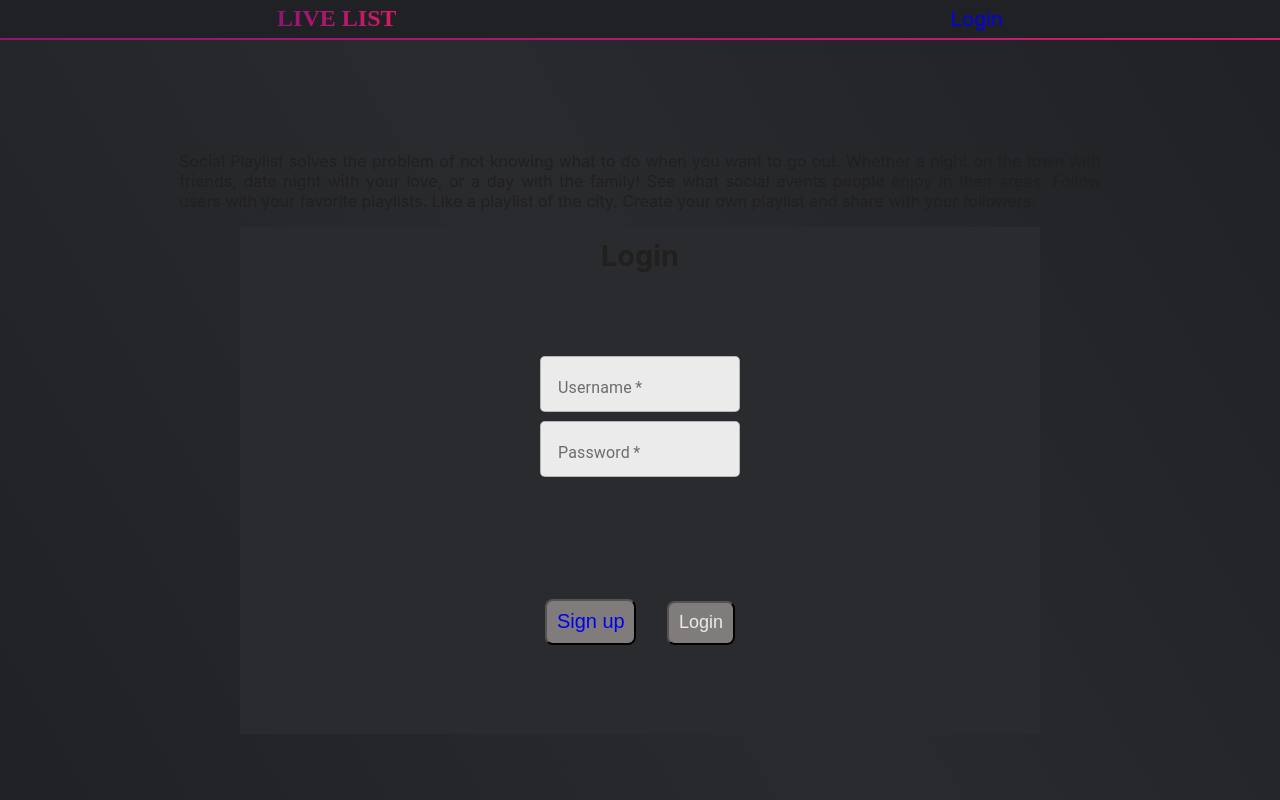
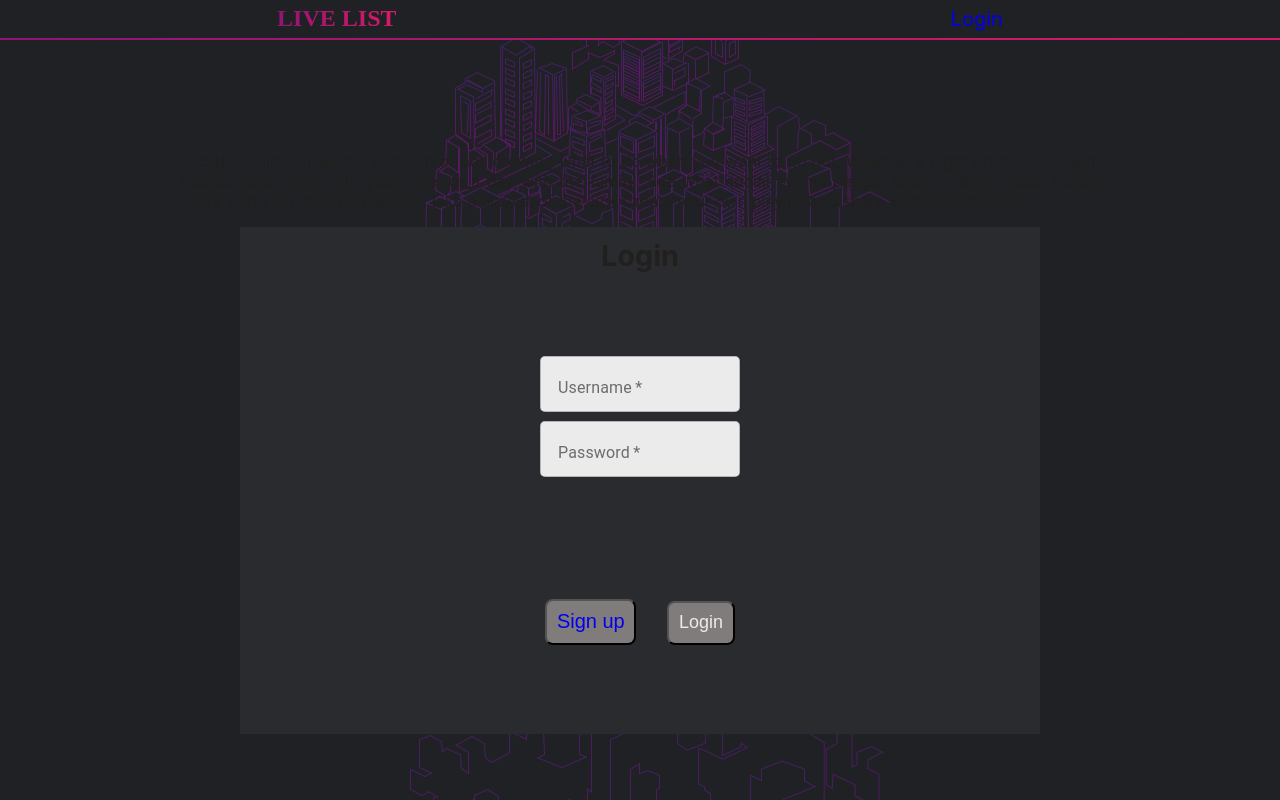
Before and after one commit to zeecelest/livelist-client, a React (Create React App) app: page / in a window 1280 px wide. Built offline with nearby package versions, Linux system fonts and the light colour scheme; no server answers; a web font is replaced by a local one.

Commit message:
added background

```diff
--- a/src/components/App/App.css
+++ b/src/components/App/App.css
@@ -24,7 +24,12 @@
 }
 
 body {
-  background-image: linear-gradient(60deg, var(--grey-3) 0%, var(--grey-2) 50%, var(--grey-3) 100%);
+  background-image: url('/background.png');
+ /* background-color: linear-gradient(60deg, var(--grey-3) 0%, var(--grey-2) 50%, var(--grey-3) 100%); */
+  background-color: var(--grey-3);
+  background-repeat: no-repeat;
+  background-attachment: fixed;
+  background-position: center top;
   min-height: 100vh;
   display: flex;
   flex-direction: column;
```
Also changed, not shown: public/background.png (added), 1 other file (tests, documents, lock files or other folders).
